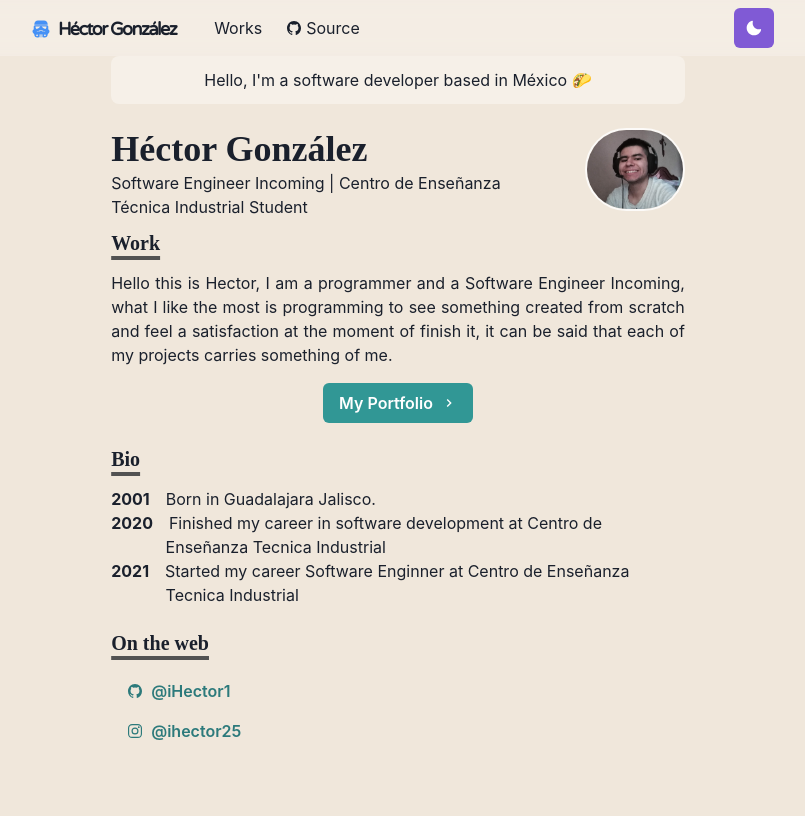
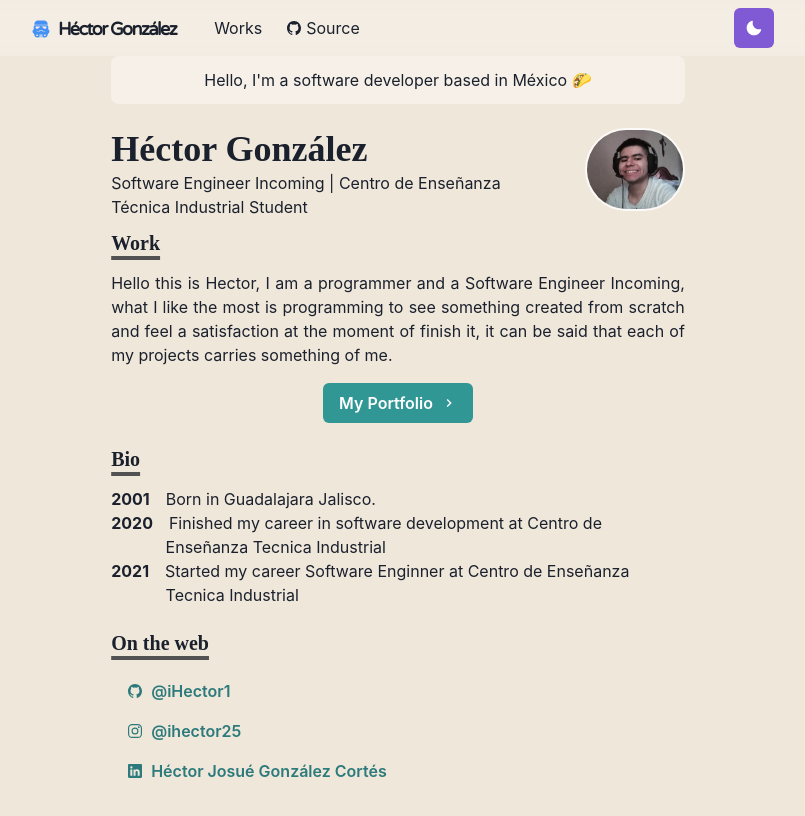
Before and after one commit to iHector1/my-page, a Next.js app: page / in a window 1280 px wide. Shown: the top 816 px of the page, without its empty margins (242-1047 px from the left). Built offline with nearby package versions, Linux system fonts and the light colour scheme; a web font is replaced by a local one.

Commit message:
add my likendlink

```diff
--- a/pages/index.js
+++ b/pages/index.js
@@ -1,6 +1,8 @@
 import NextLink from 'next/link'
-import { Link,Container,Heading,Box,Image
-    ,Button,List,ListItem,Icon, useColorModeValue} from "@chakra-ui/react";
+import {
+    Link, Container, Heading, Box, Image
+    , Button, List, ListItem, Icon, useColorModeValue
+} from "@chakra-ui/react";
 import Section from '../components/section';
 import Paragraph from '../components/paragraph';
 import { ChevronRightIcon } from '@chakra-ui/icons'
@@ -8,7 +10,8 @@
 import Layout from '../components/layouts/article';
 import {
     IoLogoInstagram,
-    IoLogoGithub
+    IoLogoGithub,
+    IoLogoLinkedin
 } from 'react-icons/io5'
 const Page = () => {
     return (
@@ -96,6 +99,17 @@
                                 </Button>
                             </Link>
                         </ListItem>
+                        <ListItem>
+                            <Link href="https://www.linkedin.com/in/hectorjosuegonzalez" target="_blank">
+                                <Button
+                                    variant="ghost"
+                                    colorScheme="teal"
+                                    leftIcon={<Icon as={IoLogoLinkedin} />}
+                                >
+                                    Héctor Josué González Cortés
+                                </Button>
+                            </Link>
+                        </ListItem>
                     </List>
                 </Section>
             </Container>
```
